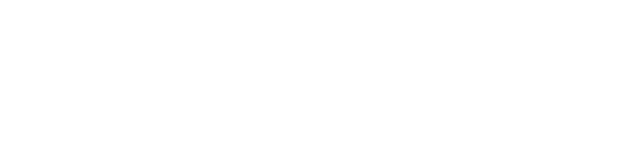
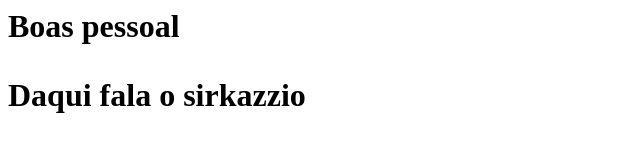
Before and after one commit to SharpShock/Writeups, a plain HTML site: page index.html in a window 1280 px wide. Shown: the whole page, without its empty margins (0-640 px from the left). Drawn offline with Linux system fonts and the light colour scheme.

Commit message:
Update index.html

```diff
--- a/index.html
+++ b/index.html
@@ -2,4 +2,9 @@
   <head>
     <title>My Site :)</title>
   </head>
+  <body>
+    <h1> Boas pessoal
+      <p>Daqui fala o sirkazzio</p>
+    </h1>
+  </body>
 </html>
```
